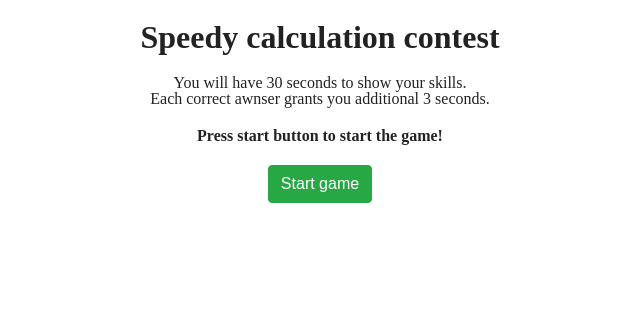
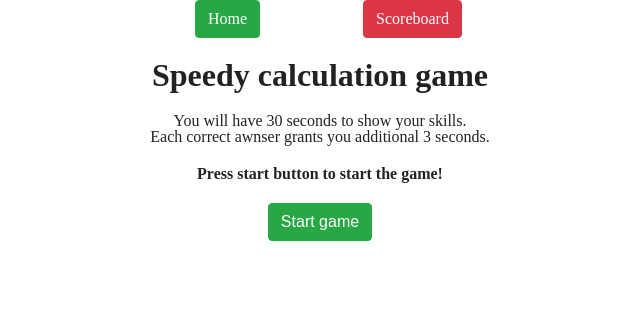
Before and after one commit to MariusGi/KCS, a PHP site: page /game.html in a window 1280 px wide. Shown: the top 330 px of the page, without its empty margins (320-960 px from the left). Run offline with PHP 8.4, Linux system fonts and the light colour scheme.

Commit message:
add small changes to all files

```diff
--- a/homework/PROJEKTAS/assets/css/game.css
+++ b/homework/PROJEKTAS/assets/css/game.css
@@ -117,43 +117,6 @@ h6 {
     max-width: 100%;
 }
 
-.btn {
-    display: inline-block;
-    font-weight: 400;
-    color: #212529;
-    text-align: center;
-    vertical-align: middle;
-    cursor: pointer;
-    user-select: none;
-    background-color: transparent;
-    border: 1px solid transparent;
-    padding: .375rem .75rem;
-    font-size: 1rem;
-    line-height: 1.5;
-    border-radius: .25rem;
-    transition: color .15s ease-in-out,background-color .15s ease-in-out,border-color .15s ease-in-out,box-shadow .15s ease-in-out;
-}
-.btn:hover {
-    color: #212529;
-    text-decoration: none
-}
-
-.btn-danger {
-    color: #fff;
-    background-color: #dc3545;
-    border-color: #dc3545
-}
-.btn-warning {
-    color: #212529;
-    background-color: #ffc107;
-    border-color: #ffc107
-}
-.btn-success {
-    color: #fff;
-    background-color: #28a745;
-    border-color: #28a745
-}
-
 .d-flex {
     display: flex;
 }
@@ -176,10 +139,6 @@ h6 {
 
 .align-items-center {
     align-items: center;
-}
-
-.text-align-center {
-    text-align: center;
 }
 
 .hidden {
@@ -266,6 +225,10 @@ input[type=number] {
         flex: 0 0 25%;
         max-width: 25%;
     }
+    .col-sm-4 {
+        flex: 0 0 33.333333%;
+        max-width: 33.333333%;
+    }
     .col-sm-6 {
         flex: 0 0 50%;
         max-width: 50%;
@@ -281,6 +244,10 @@ input[type=number] {
         margin-right: auto;
         margin-left: auto;
     }
+    .col-md-3 {
+        flex: 0 0 25%;
+        max-width: 25%;
+    }
     .col-md-4 {
         flex: 0 0 33.333333%;
         max-width: 33.333333%;
@@ -295,6 +262,10 @@ input[type=number] {
         padding-left: 15px;
         margin-right: auto;
         margin-left: auto;
+    }
+    .col-lg-2 {
+        flex: 0 0 16.666667%;
+        max-width: 16.666667%;
     }
     .col-lg-3 {
         flex: 0 0 25%;
--- a/homework/PROJEKTAS/assets/css/style.css
+++ b/homework/PROJEKTAS/assets/css/index.css
@@ -6,10 +6,8 @@
    margin-top: 20px;
 }
 
-/*  */
-
 body {
-    background: url(../img/autumn-background-4334397_960_720.jpg) no-repeat center center fixed;
+    background: url(../img/mistake-1966460_640.jpg) no-repeat center center fixed;
     background-size: cover;
 }
 
@@ -17,7 +15,7 @@ body {
  display: flex;
  justify-content: center;
  align-items: center;
- height: 500px;
+ height: 550px;
 }
 
 .login-form-border {
--- /dev/null
+++ b/homework/PROJEKTAS/assets/css/main.css
@@ -0,0 +1,40 @@
+.btn {
+    display: inline-block;
+    font-weight: 400;
+    color: #212529;
+    text-align: center;
+    vertical-align: middle;
+    cursor: pointer;
+    user-select: none;
+    background-color: transparent;
+    border: 1px solid transparent;
+    padding: .375rem .75rem;
+    font-size: 1rem;
+    line-height: 1.5;
+    border-radius: .25rem;
+    transition: color .15s ease-in-out,background-color .15s ease-in-out,border-color .15s ease-in-out,box-shadow .15s ease-in-out;
+}
+.btn:hover {
+    color: #212529;
+    text-decoration: none
+}
+
+.btn-danger {
+    color: #fff;
+    background-color: #dc3545;
+    border-color: #dc3545
+}
+.btn-warning {
+    color: #212529;
+    background-color: #ffc107;
+    border-color: #ffc107
+}
+.btn-success {
+    color: #fff;
+    background-color: #28a745;
+    border-color: #28a745
+}
+
+.text-align-center {
+    text-align: center;
+}
--- a/homework/PROJEKTAS/assets/css/reset.css
+++ b/homework/PROJEKTAS/assets/css/reset.css
@@ -11,7 +11,7 @@ article, aside, canvas, details, embed,
 figure, figcaption, footer, header, hgroup,
 menu, nav, output, ruby, section, summary,
 time, mark, audio, video {
-  margin: 0;
+    margin: 0;
 	padding: 0;
 	border: 0;
 	font-size: 100%;
@@ -118,6 +118,14 @@ html {
     font-size: 100%; /* 1 */
     -webkit-text-size-adjust: 100%; /* 2 */
     -ms-text-size-adjust: 100%; /* 2 */
+}
+
+/**
+* Remove underline
+*/
+
+a {
+    text-decoration: none;
 }
 
 /**
--- a/homework/PROJEKTAS/game.html
+++ b/homework/PROJEKTAS/game.html
@@ -5,13 +5,25 @@
     <meta name="viewport" content="width=device-width, initial-scale=1.0">
     <title>Document</title>
     <link href="./assets/css/reset.css" rel="stylesheet">
+    <link href="./assets/css/main.css" rel="stylesheet">
     <link href="./assets/css/game.css" rel="stylesheet">
 </head>
 <body>
     <div class="container">
+        <div class="row text-align-center justify-content-center">
+            <div class="col-4 col-md-3 col-lg-2">
+                <a href="index.html" class="btn btn-success" title="Home">Home</a>
+            </div>
+            <!-- <div class="col-4 col-md-3 col-lg-2">
+                <a href="#" title="Game">Game</a>
+            </div> -->
+            <div class="col-4 col-md-3 col-lg-2">
+                <a href="#" class="btn btn-danger" title="Scoreboard" onclick="alert('Sorry, scoreboard currently disabled');">Scoreboard</a>
+            </div>
+        </div>
         <div class="row text-align-center justify-content-center align-items-center">
             <div class="col-12">
-                <h1>Speedy calculation contest</h1>
+                <h1>Speedy calculation game</h1>
                 <input type="hidden" id="end-time-indicator"></input>
                 <div class="game-rules-wrapper">
                     <p>You will have 30 seconds to show your skills.</p>
```
Also changed, not shown: homework/PROJEKTAS/index.html (+7 -3 lines), homework/PROJEKTAS/assets/img/mistake-1966460_640.jpg (added).
